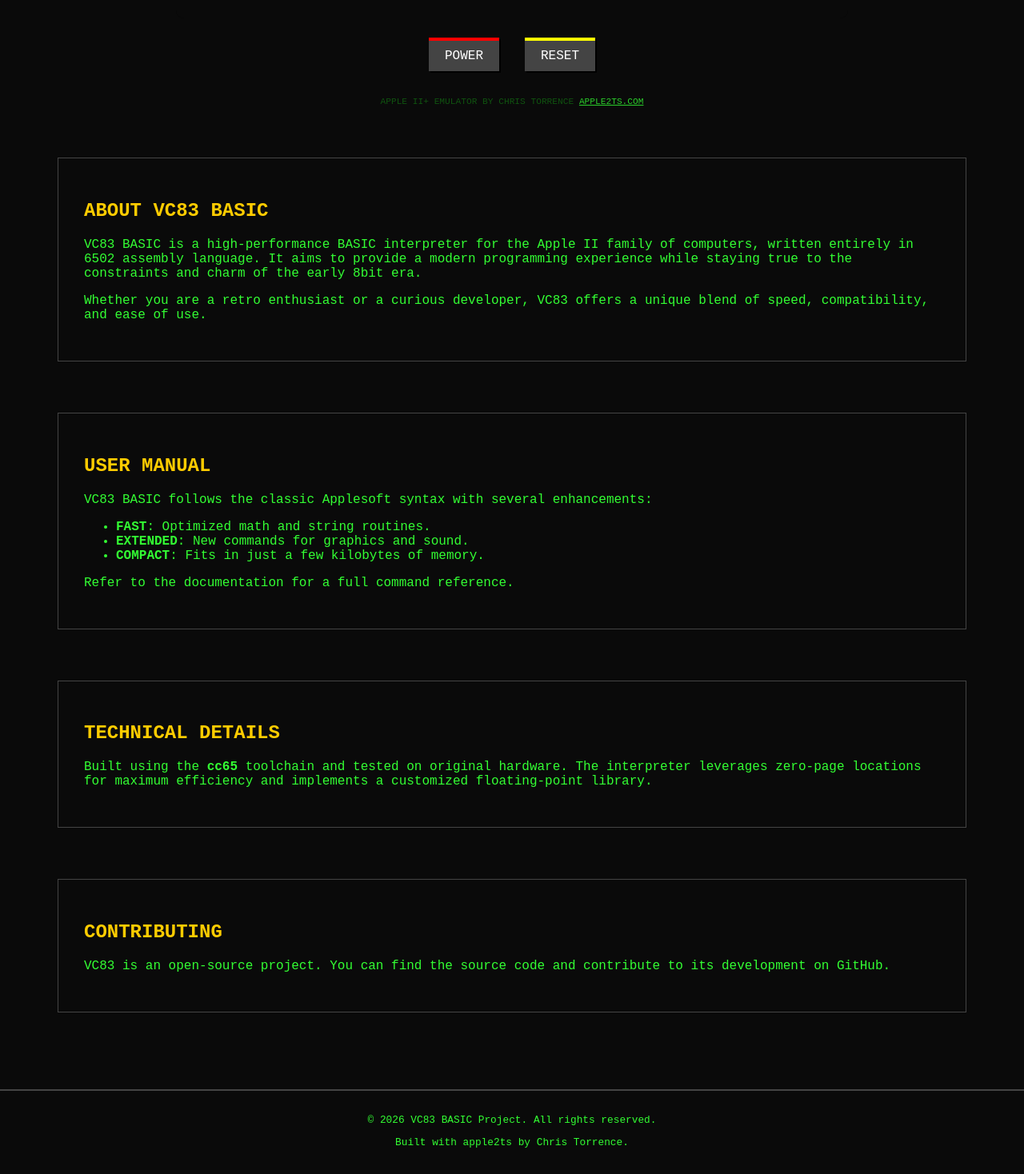
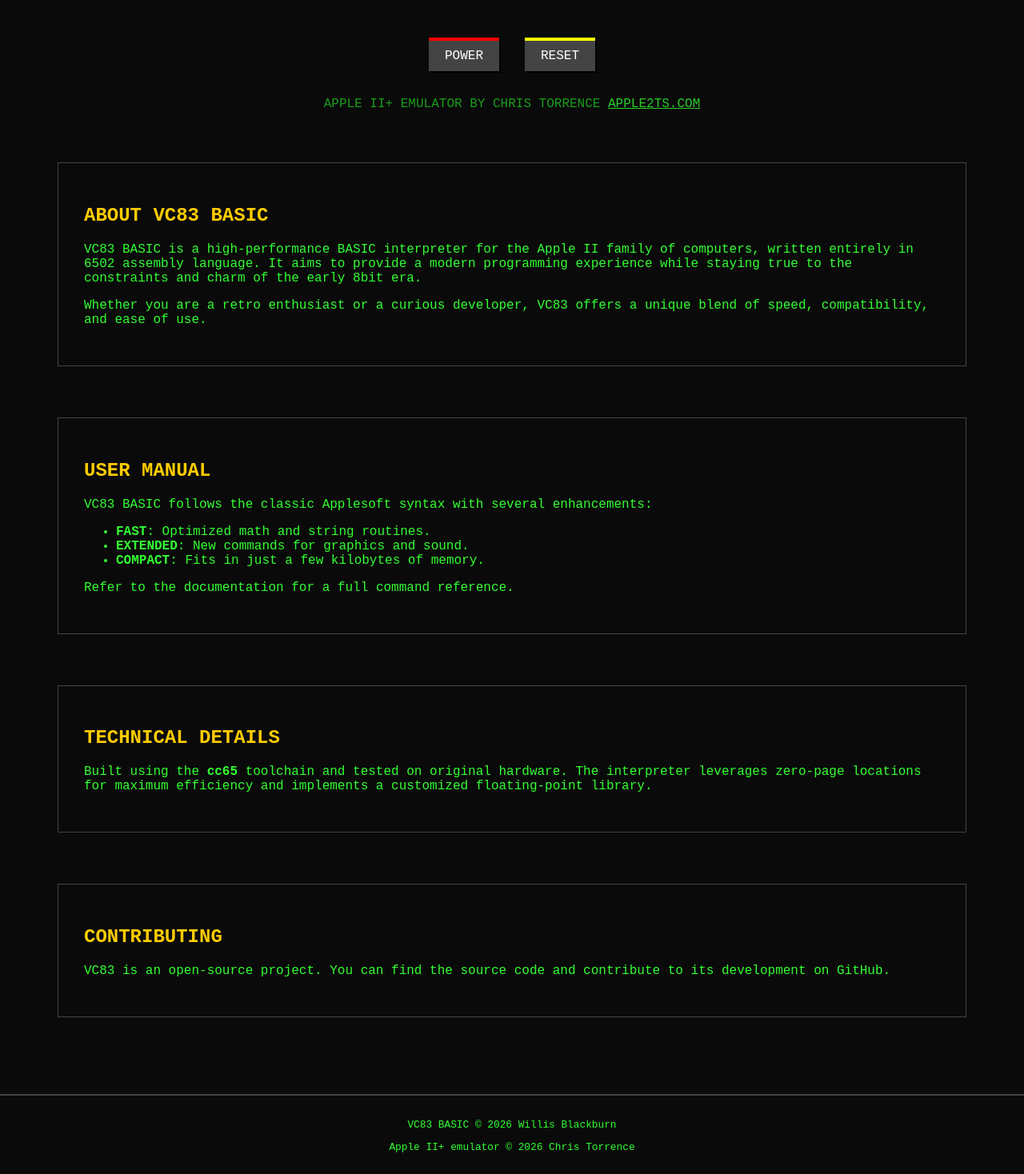
Before and after one commit to willisblackburn/vc83web, a React (Vite) app: page / in a window 1280 px wide. Shown: the part 1220-2688 px from the top of the page at 80% size. Built offline with nearby package versions, Linux system fonts and the light colour scheme.

Commit message:
Remove distortion

```diff
--- a/src/components/Emulator.tsx
+++ b/src/components/Emulator.tsx
@@ -35,7 +35,7 @@ const Emulator: React.FC<EmulatorProps> = ({ diskUrl }) => {
       <div className="emulator-screen">
         <iframe
           ref={iframeRef}
-          src={`/emulator/index.html?theme=vc83&machine=apple2p&crtdistort=on#${diskUrl}`}
+          src={`/emulator/index.html?theme=vc83&machine=apple2p&ghosting=on#${diskUrl}`}
           title="VC83 BASIC Emulator"
           allow="autoplay"
         />
--- a/src/components/Footer.tsx
+++ b/src/components/Footer.tsx
@@ -3,8 +3,8 @@ import React from 'react';
 const Footer: React.FC = () => {
   return (
     <footer>
-      <p>&copy; {new Date().getFullYear()} VC83 BASIC Project. All rights reserved.</p>
-      <p>Built with <a href="https://github.com/ct6502/apple2ts">apple2ts</a> by Chris Torrence.</p>
+      <p>VC83 BASIC &copy; {new Date().getFullYear()} Willis Blackburn</p>
+      <p>Apple II+ emulator &copy; {new Date().getFullYear()} Chris Torrence</p>
     </footer>
   );
 };
--- a/src/index.css
+++ b/src/index.css
@@ -1,6 +1,6 @@
 :root {
   --retro-green: #33ff33;
-  --retro-green-dim: #116611;
+  --retro-green-dim: #1ec21e;
   --retro-amber: #ffcc00;
   --retro-bg: #0a0a0a;
   --retro-border: #444;
@@ -119,7 +119,7 @@ main {
 }
 
 .attribution {
-  font-size: 0.7rem;
+  font-size: 1rem;
   color: var(--retro-green-dim);
   text-transform: uppercase;
   opacity: 0.8;
```
